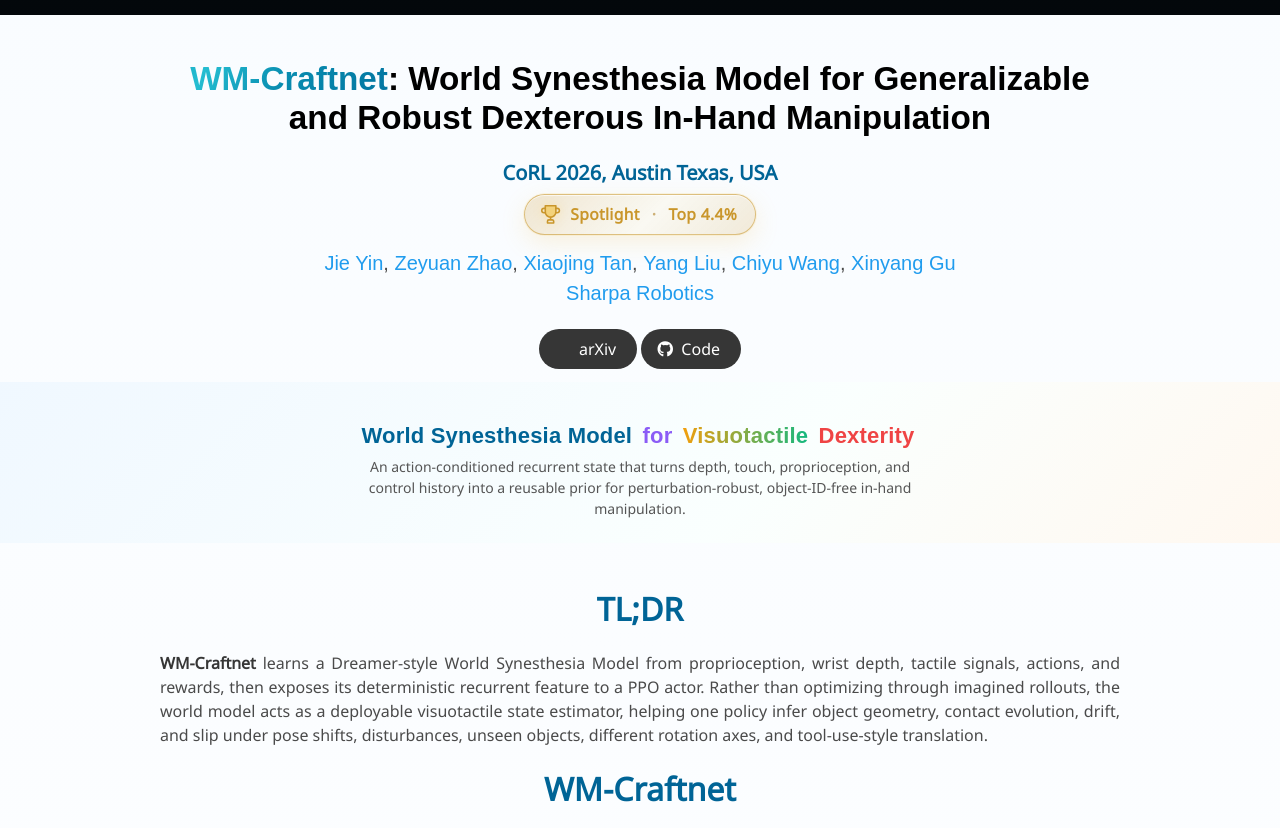
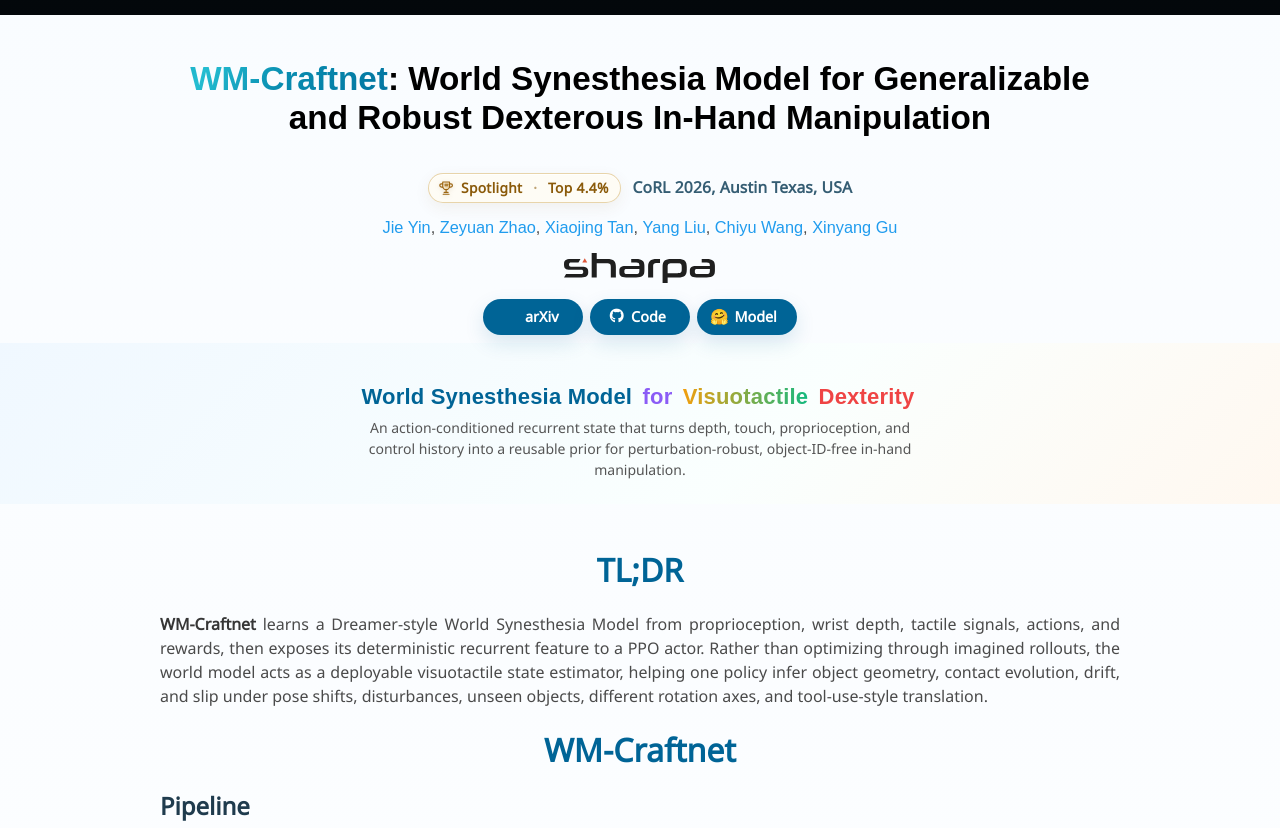
Before and after one commit to wmcraftnet/wmcraftnet.github.io, a website: page index.html in a window 1280 px wide. Shown: the part 785-1613 px from the top of the page. Drawn offline with nearby package versions, Linux system fonts and the light colour scheme; grey boxes are pictures that could not be loaded; animation ran at ten frames a second; some icons are missing; a web font is replaced by a local one.

Commit message:
add logo

```diff
--- a/index.html
+++ b/index.html
@@ -68,12 +68,15 @@
           <h1 class="title is-2 publication-title">
             <span class="sharp-animated-word">WM-Craftnet</span>: World Synesthesia Model for Generalizable and Robust Dexterous In-Hand Manipulation
           </h1>
-          <h3 class="title is-5 conference-authors">CoRL 2026, Austin Texas, USA</h3>
+          <div class="conference-award-row">
             <div class="publication-award">
               <span class="venue-chip award-chip">
                 <svg class="trophy" viewBox="0 0 24 24" aria-hidden="true">
-                <path class="cup" d="M6 2h12v7a6 6 0 0 1-12 0V2z"/>
-                <path class="line" d="M6 5H4.5a2.5 2.5 0 0 0 0 5H6M18 5h1.5a2.5 2.5 0 0 1 0 5H18M12 15v3M8.5 21.5h7M10 18h4a1.5 1.5 0 0 1 1.5 1.5v2h-7v-2A1.5 1.5 0 0 1 10 18z"/>
+                  <path class="cup" d="M7 3h10v5.7c0 3.15-2.1 5.55-5 5.55S7 11.85 7 8.7V3z"/>
+                  <path class="line" d="M7 5.7H4.9c-1.3 0-2.2.9-2.2 2.15 0 1.55 1.15 2.7 3.1 2.7H7"/>
+                  <path class="line" d="M17 5.7h2.1c1.3 0 2.2.9 2.2 2.15 0 1.55-1.15 2.7-3.1 2.7H17"/>
+                  <path class="line" d="M9.2 6.35h5.6M9.55 8.55h4.9M12 14.25v3.05M9.1 18.35h5.8M7.7 21h8.6"/>
+                  <path class="highlight" d="M9.05 4.8v3.85c0 1.4.55 2.55 1.5 3.2"/>
                 </svg>
                 <span class="award-text">
                   <span class="award-status">Spotlight</span>
@@ -81,6 +84,8 @@
                   <span class="award-detail">Top 4.4%</span>
                 </span>
               </span>
+            </div>
+            <h3 class="title is-5 conference-authors">CoRL 2026, Austin Texas, USA</h3>
           </div>
           <div class="is-size-5 publication-authors">
             <span class="author-block"><a href="https://wmcraftnet.github.io/">Jie Yin</a></span>,
@@ -90,8 +95,11 @@
             <span class="author-block"><a href="https://wmcraftnet.github.io/">Chiyu Wang</a></span>,
             <span class="author-block"><a href="https://wmcraftnet.github.io/">Xinyang Gu</a></span>
           </div>
-          <div class="is-size-5 publication-authors">
-            <span class="author-block"><a href="https://www.sharpa.com/">Sharpa Robotics</a></span>
+          <div class="affiliation-logos" aria-label="Author institution">
+            <a href="https://www.sharpa.com/" target="_blank" rel="noopener" aria-label="Sharpa">
+              <img class="institution-logo institution-logo--sharpa" src="./static/images/sharpa.svg" width="122"
+                height="24" alt="Sharpa">
+            </a>
           </div>
           <div class="is-size-5 publication-authors release-note">
             <!-- <span class="author-block">We will release the codes soon!</span> -->
@@ -99,16 +107,23 @@
           <div class="publication-links">
             <span class="link-block">
               <a href="https://arxiv.org/abs/2609.07002" target="_blank" rel="noopener"
-                class="external-link button is-normal is-rounded is-dark">
+                class="external-link button is-normal is-rounded is-dark resource-link resource-link--arxiv">
                 <span class="icon"><i class="ai ai-arxiv"></i></span>
                 <span>arXiv</span>
               </a>
             </span>
             <span class="link-block">
               <a href="https://github.com/sharpa-robotics/WM-Craftnet" target="_blank" rel="noopener"
-                class="external-link button is-normal is-rounded is-dark">
+                class="external-link button is-normal is-rounded is-dark resource-link resource-link--code">
                 <span class="icon"><i class="fab fa-github"></i></span>
                 <span>Code</span>
+              </a>
+            </span>
+            <span class="link-block">
+              <a href="https://huggingface.co/SharpaIT/WM-Craftnet" target="_blank" rel="noopener"
+                class="external-link button is-normal is-rounded is-dark resource-link resource-link--model">
+                <span class="icon hf-logo" aria-hidden="true">🤗</span>
+                <span>Model</span>
               </a>
             </span>
           </div>
--- a/static/css/index.css
+++ b/static/css/index.css
@@ -273,31 +273,42 @@
 }
 
 .conference-authors {
-  margin-top: 0.75rem !important;
+  margin: 0 !important;
   margin-bottom: 0 !important;
-  color: #006496;
-  font-weight: 600;
+  color: #355d73;
+  font-size: 0.98rem !important;
+  font-weight: 650;
+  letter-spacing: 0.01em;
+}
+
+.conference-award-row {
+  display: inline-flex;
+  align-items: center;
+  justify-content: center;
+  flex-wrap: wrap;
+  gap: 0.48rem 0.72rem;
+  margin: 0.72rem auto 0.68rem;
 }
 
 .publication-award {
-  margin: 0.65rem 0 0.85rem;
+  margin: 0;
 }
 
 .venue-chip {
   display: inline-flex;
   align-items: center;
-  gap: 0.6em;
+  gap: 0.48em;
   vertical-align: middle;
-  padding: 0.55em 1.15em 0.55em 0.95em;
+  padding: 0.38em 0.82em 0.38em 0.68em;
   border-radius: 999px;
-  color: #a97512;
-  font-weight: 700;
-  font-size: 0.98rem;
-  letter-spacing: 0.02em;
+  color: #8a5a0a;
+  font-weight: 750;
+  font-size: 0.86rem;
+  letter-spacing: 0.025em;
   line-height: 1.25;
-  background: linear-gradient(135deg, rgba(201, 150, 43, 0.22), rgba(255, 224, 150, 0.12) 55%, rgba(201, 150, 43, 0.18));
-  border: 1px solid rgba(201, 150, 43, 0.55);
-  box-shadow: 0 0 0 1px rgba(243, 210, 122, 0.18), 0 8px 24px rgba(243, 190, 70, 0.18), inset 0 1px 0 rgba(255, 255, 255, 0.65);
+  background: rgba(255, 252, 242, 0.78);
+  border: 1px solid rgba(190, 139, 36, 0.36);
+  box-shadow: 0 5px 16px rgba(120, 72, 8, 0.07), inset 0 1px 0 rgba(255, 255, 255, 0.74);
 }
 
 .award-text {
@@ -311,24 +322,29 @@
 
 .award-status,
 .award-detail {
-  color: #c9962b;
+  color: #8a5a0a;
 }
 
 .trophy {
-  width: 1.35em;
-  height: 1.35em;
+  width: 1.18em;
+  height: 1.18em;
   flex: 0 0 auto;
   fill: none;
-  stroke: #c9962b;
-  stroke-width: 1.8;
+  stroke: #9b6510;
+  stroke-width: 1.65;
   stroke-linecap: round;
   stroke-linejoin: round;
-  filter: drop-shadow(0 0 6px rgba(255, 215, 120, 0.45));
+  filter: drop-shadow(0 1px 2px rgba(120, 72, 8, 0.18));
 }
 
 .trophy .cup {
-  fill: #f3d27a;
-  stroke: #c9962b;
+  fill: rgba(227, 177, 72, 0.28);
+  stroke: #9b6510;
+}
+
+.trophy .highlight {
+  stroke: rgba(255, 255, 255, 0.78);
+  stroke-width: 1.15;
 }
 
 .publication-meta .release-note {
@@ -336,7 +352,76 @@
 }
 
 .publication-links {
-  margin-top: 1rem;
+  display: flex;
+  justify-content: center;
+  flex-wrap: wrap;
+  gap: 0.42rem;
+  margin-top: 0.82rem;
+}
+
+.publication-meta .publication-authors {
+  font-size: 1.02rem !important;
+  line-height: 1.6;
+}
+
+.publication-links .button.is-dark {
+  min-width: 6.25rem;
+  min-height: 2.15rem;
+  padding: 0.42rem 0.86rem;
+  border: 1px solid rgba(0, 100, 150, 0.5);
+  background: #006496;
+  color: #ffffff;
+  font-size: 0.9rem;
+  font-weight: 700;
+  box-shadow: 0 8px 20px rgba(0, 100, 150, 0.14);
+  transition: background 0.18s ease, border-color 0.18s ease, color 0.18s ease, transform 0.18s ease, box-shadow 0.18s ease;
+}
+
+.publication-links .button.is-dark .icon {
+  color: #ffffff;
+}
+
+.publication-links .button.is-dark:hover {
+  border-color: rgba(0, 87, 127, 0.68);
+  background: #00577f;
+  color: #ffffff;
+  box-shadow: 0 12px 28px rgba(0, 100, 150, 0.22);
+  transform: translateY(-1px);
+}
+
+.publication-links .button.is-dark:hover .icon {
+  color: #ffffff;
+}
+
+.publication-links .link-block a {
+  margin: 0;
+}
+
+.publication-links .hf-logo {
+  font-size: 0.94rem;
+  line-height: 1;
+}
+
+.publication-links .resource-link--model {
+  border-color: rgba(235, 180, 36, 0.55);
+  background: #fff3c4;
+  color: #5b4300;
+  box-shadow: 0 8px 20px rgba(235, 180, 36, 0.12);
+}
+
+.publication-links .resource-link--model .icon {
+  color: #5b4300;
+}
+
+.publication-links .resource-link--model:hover {
+  border-color: rgba(226, 166, 17, 0.72);
+  background: #ffe28a;
+  color: #3f2d00;
+  box-shadow: 0 12px 28px rgba(226, 166, 17, 0.18);
+}
+
+.publication-links .resource-link--model:hover .icon {
+  color: #3f2d00;
 }
 
 .bibtex-card {
@@ -508,6 +593,38 @@
 
 .author-block {
   display: inline-block;
+}
+
+.affiliation-logos {
+  display: flex;
+  align-items: center;
+  justify-content: center;
+  margin: 0.62rem auto 0;
+}
+
+.affiliation-logos a {
+  display: inline-flex;
+  align-items: center;
+  justify-content: center;
+  min-height: 36px;
+  padding: 0.12rem 0.2rem;
+  opacity: 0.88;
+  transition: opacity 0.18s ease, transform 0.18s ease;
+}
+
+.affiliation-logos a:hover {
+  opacity: 1;
+  transform: translateY(-1px);
+}
+
+.institution-logo {
+  display: block;
+  max-width: 100%;
+  height: auto;
+}
+
+.institution-logo--sharpa {
+  width: min(152px, 44vw);
 }
 
 .publication-video {
```
Also changed, not shown: static/images/sharpa.svg (added). Lines whose indentation alone changed are shown as unchanged.
